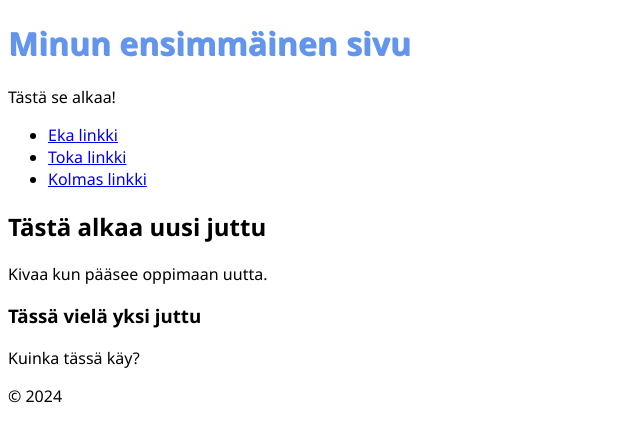
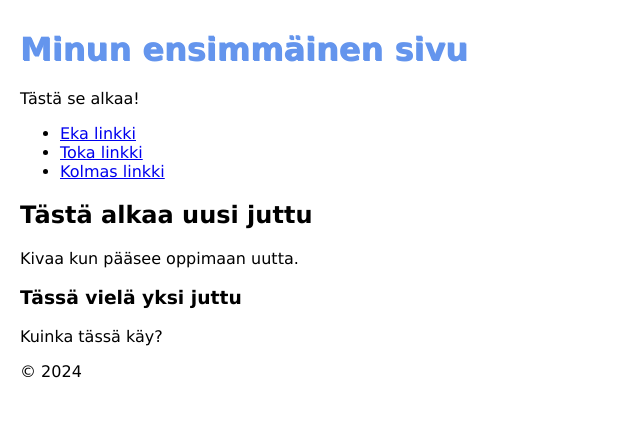
Before and after one commit to mepuh/mepuh.github.io, a plain HTML site: page index.html in a window 1280 px wide. Shown: the whole page, without its empty margins (0-640 px from the left). Drawn offline with Linux system fonts and the light colour scheme.

Commit message:
toka tyylitesti

```diff
--- a/styles.css
+++ b/styles.css
@@ -1,21 +1,18 @@
 h1{
-    font-family:'Segoe UI', Tahoma, Geneva, Verdana, sans-serif;
+    font-family:'Lucida Sans', 'Lucida Sans Regular', 'Lucida Grande', 'Lucida Sans Unicode', Geneva, Verdana, sans-serif;
     color:cornflowerblue;
     text-shadow: 1px 1px;
 }
 h2{
-    font-family: 'Segoe UI', Tahoma, Geneva, Verdana, sans-serif;
+    font-family:'Lucida Sans', 'Lucida Sans Regular', 'Lucida Grande', 'Lucida Sans Unicode', Geneva, Verdana, sans-serif;
 }
 h3{
-    font-family: 'Segoe UI', Tahoma, Geneva, Verdana, sans-serif;
+    font-family:'Lucida Sans', 'Lucida Sans Regular', 'Lucida Grande', 'Lucida Sans Unicode', Geneva, Verdana, sans-serif;
+}
+body{
+    margin: 30px 20px;
+    font-family:'Lucida Sans', 'Lucida Sans Regular', 'Lucida Grande', 'Lucida Sans Unicode', Geneva, Verdana, sans-serif;
 }
 p{
     font-size:normal;
-    font-family: 'Segoe UI', Tahoma, Geneva, Verdana, sans-serif;
 }
-li{
-    font-family: 'Segoe UI', Tahoma, Geneva, Verdana, sans-serif;
-}
-footer{
-    font-family: 'Segoe UI', Tahoma, Geneva, Verdana, sans-serif;
-}
```
